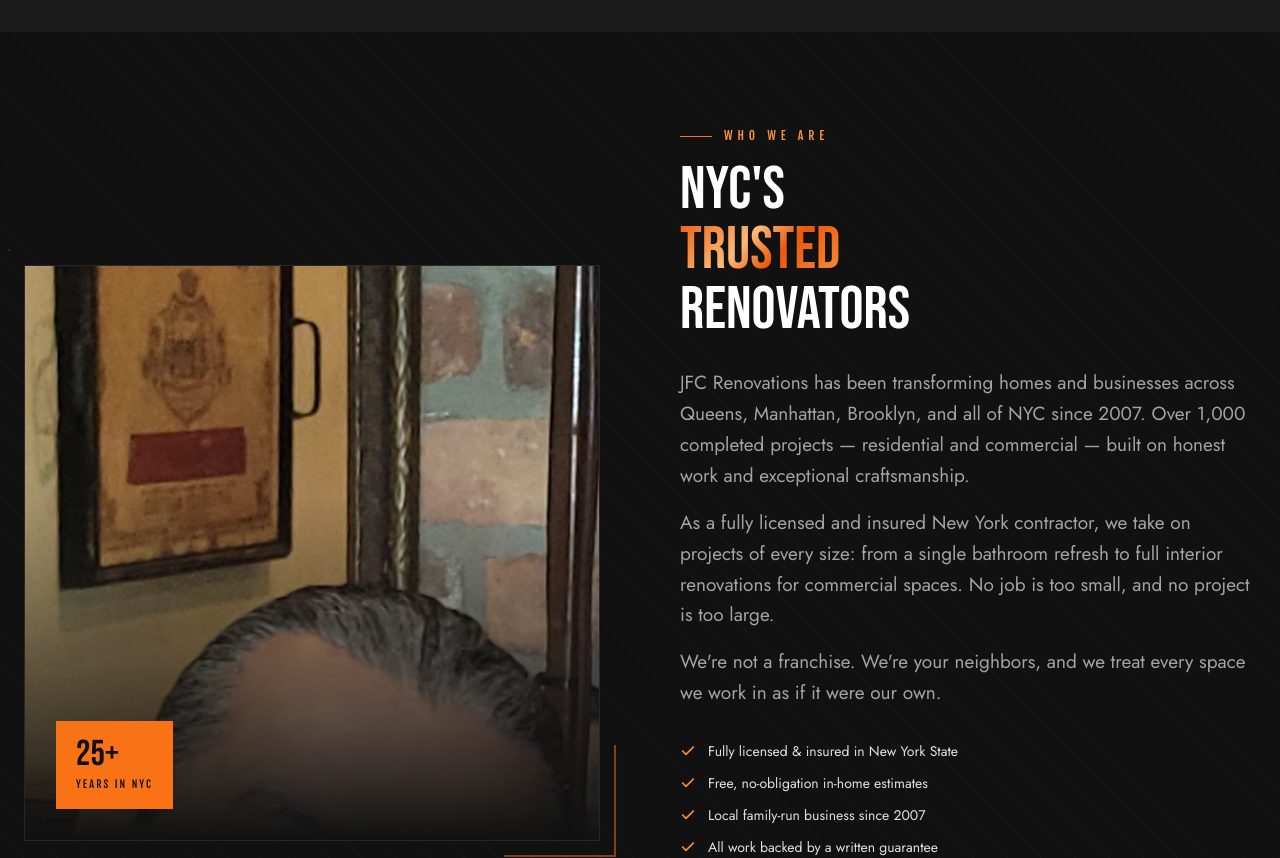
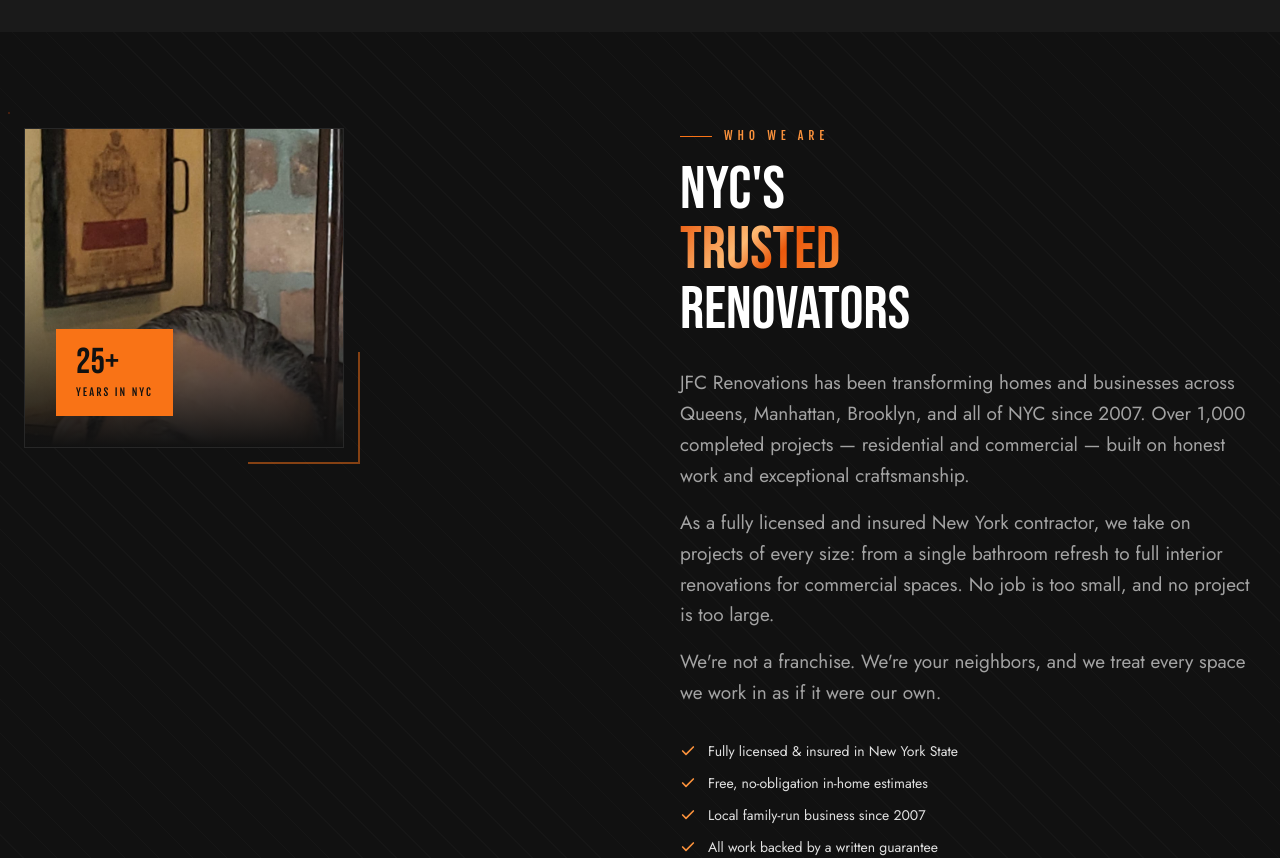
Before and after one commit to gabrigal/jfc, a Next.js app: page / in a window 1280 px wide. Shown: the part 2120-2978 px from the top of the page. Built offline with nearby package versions, Linux system fonts and the light colour scheme.

Commit message:
Make owner headshot smaller and align to top of About section
Co-Authored-By: Claude Sonnet 4.6 <noreply@anthropic.com>

```diff
--- a/app/page.tsx
+++ b/app/page.tsx
@@ -525,9 +525,9 @@ function About() {
   return (
     <section id="about" className="py-24 bg-ink-900 texture-overlay">
       <div className="max-w-7xl mx-auto px-6">
-        <div className="grid lg:grid-cols-2 gap-14 xl:gap-20 items-center">
+        <div className="grid lg:grid-cols-2 gap-14 xl:gap-20 items-start">
           {/* Image side */}
-          <div ref={leftRef} className="relative">
+          <div ref={leftRef} className="relative max-w-xs mx-auto lg:mx-0">
             {/* Main image area */}
             <div className="aspect-square bg-ink-800 relative overflow-hidden border border-white/[0.06]">
               <Image
```
